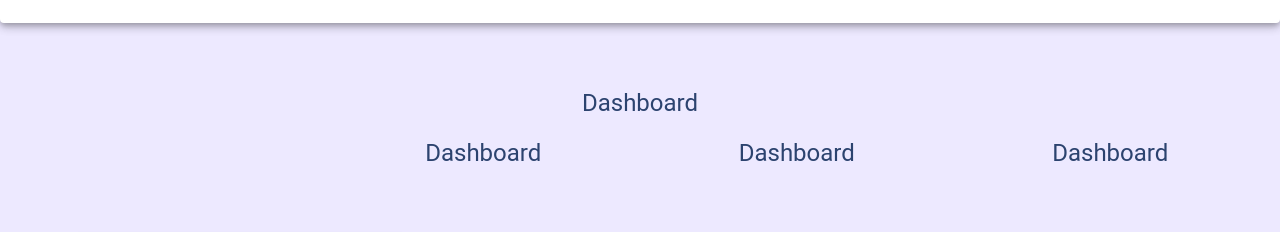
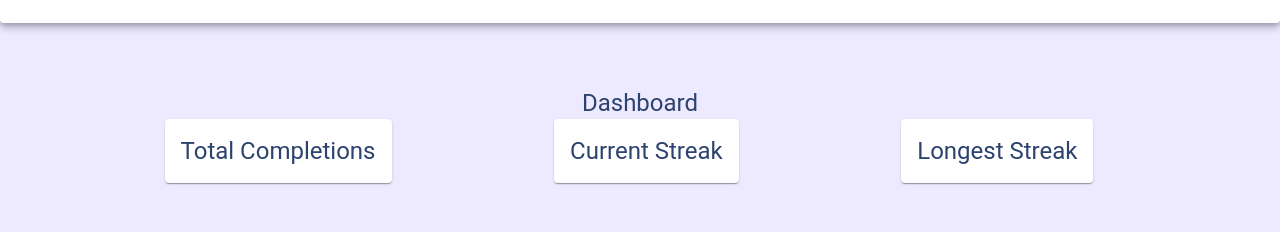
Before and after one commit to vmaineng/Habit-2023, a React (Create React App) app in the folder client/: page /home in a window 1280 px wide. Shown: the part 197-429 px from the top of the page. Built offline with nearby package versions, Linux system fonts and the light colour scheme; no server answers.

Commit message:
added formatting

```diff
--- a/client/src/components/Tracker.js
+++ b/client/src/components/Tracker.js
@@ -1,27 +1,39 @@
 import React from 'react'
-import { Grid, Typography } from '@mui/material';
+import { Card,CardHeader, Box, Grid, Typography } from '@mui/material';
 
 
 function Tracker() {
   return (
     <div>
-      <Grid container rowSpacing={4.5} columnSpacing={2.75}>
+      <Grid container rowSpacing={4.5} columnSpacing={2.75} justifyContent="space-evenly">
             {/* row 1 */}
-            <Grid item xs={12} sx={{ mb: -2.25 }}>
+            <Grid item xs={12} >
                 <Typography variant="h5">Dashboard</Typography>
             </Grid>
-            <Grid item xs={12} sm={6} md={4} lg={3}>
+            <Card>
+                <CardHeader title="Total Completions">
+            <Box sx={{ minWidth: 500}}>
                 {/* <HabitDetails title="New page" variant="h5" /> */}
-            </Grid>
-            <Grid item xs={12} sm={6} md={4} lg={3}>
-                <Typography  variant="h5">Dashboard</Typography>
-            </Grid>
-            <Grid item xs={12} sm={6} md={4} lg={3}>
+            </Box>
+            </CardHeader>
+            </Card>
+            <Card>
+                <CardHeader title="Current Streak">
+            <Box sx={{ minWidth: 500}}>
+                {/* <HabitDetails title="New page" variant="h5" /> */}
+            </Box>
+            </CardHeader>
+            </Card>
+            <Card>
+                <CardHeader title="Longest Streak">
+            <Box sx={{ minWidth: 500}}>
+                {/* <HabitDetails title="New page" variant="h5" /> */}
+            </Box>
+            </CardHeader>
+            </Card>
+            {/* <Grid item xs={12} sm={6} md={4} lg={3}>
             <Typography  variant="h5">Dashboard</Typography>
-            </Grid>
-            <Grid item xs={12} sm={6} md={4} lg={3}>
-            <Typography  variant="h5">Dashboard</Typography>
-            </Grid>
+            </Grid> */}
             </Grid>
 
 
```
